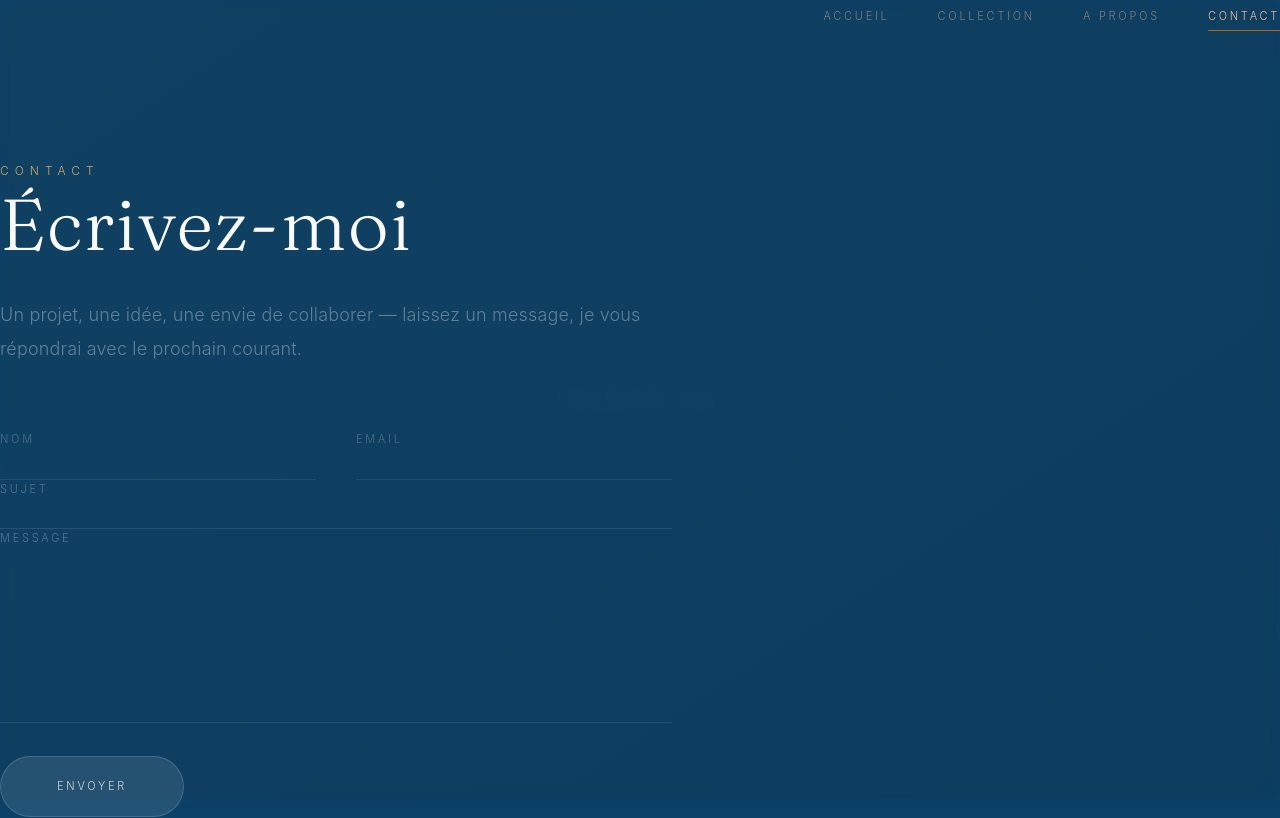
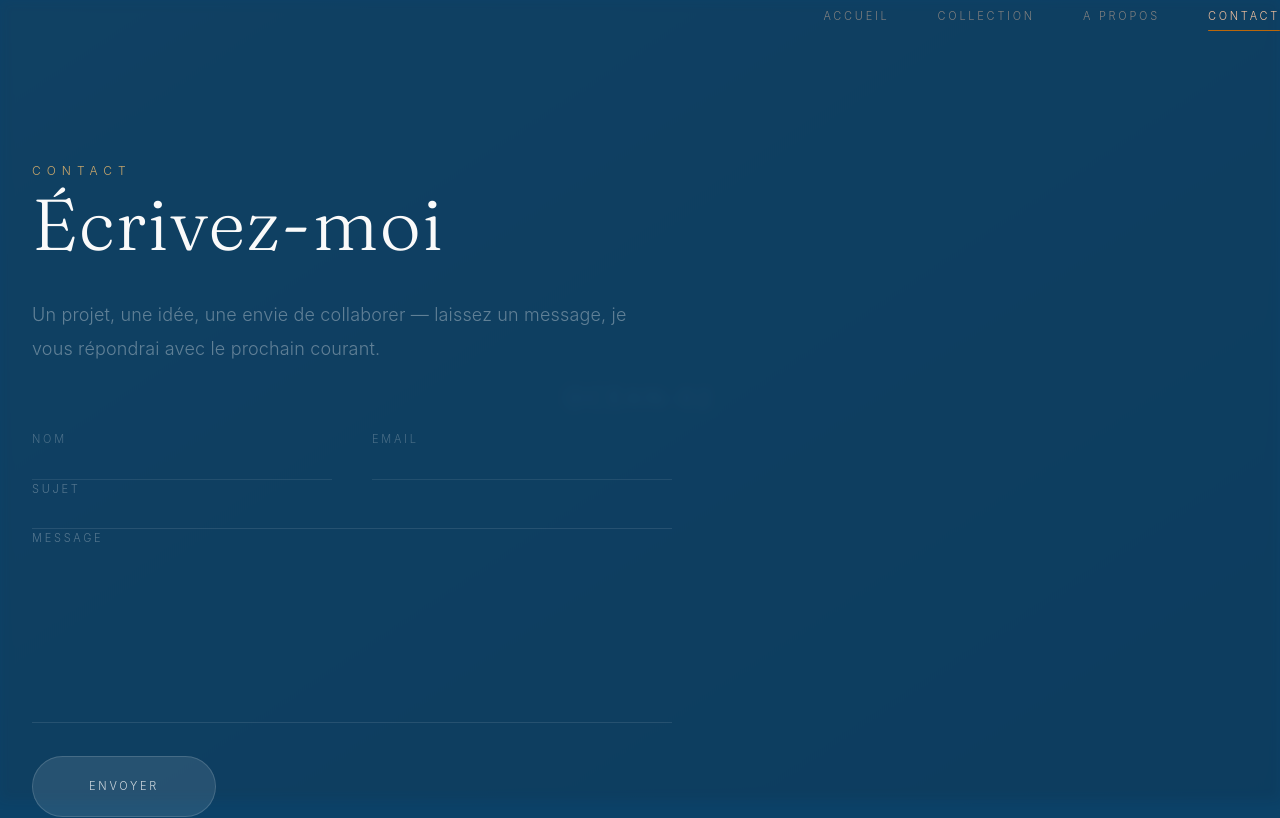
Before and after one commit to Thanaloc/sagnier-dot-com, a Next.js app: page /contact in a window 1280 px wide. Shown: the top 818 px of the page. Built offline with nearby package versions, Linux system fonts and the light colour scheme.

Commit message:
Add left padding to contact page content
https://claude.ai/code/session_01LQSTpNp5EWyHx1zUAUh5GP

```diff
--- a/src/app/contact/page.tsx
+++ b/src/app/contact/page.tsx
@@ -18,7 +18,7 @@ export default function ContactPage() {
           filter: "blur(6px) saturate(0.3)",
         }}
       />
-      <div className="relative z-10 max-w-2xl mx-auto">
+      <div className="relative z-10 max-w-2xl mx-auto" style={{ paddingLeft: "2rem" }}>
         <ContactForm />
       </div>
     </PageTransition>
```
